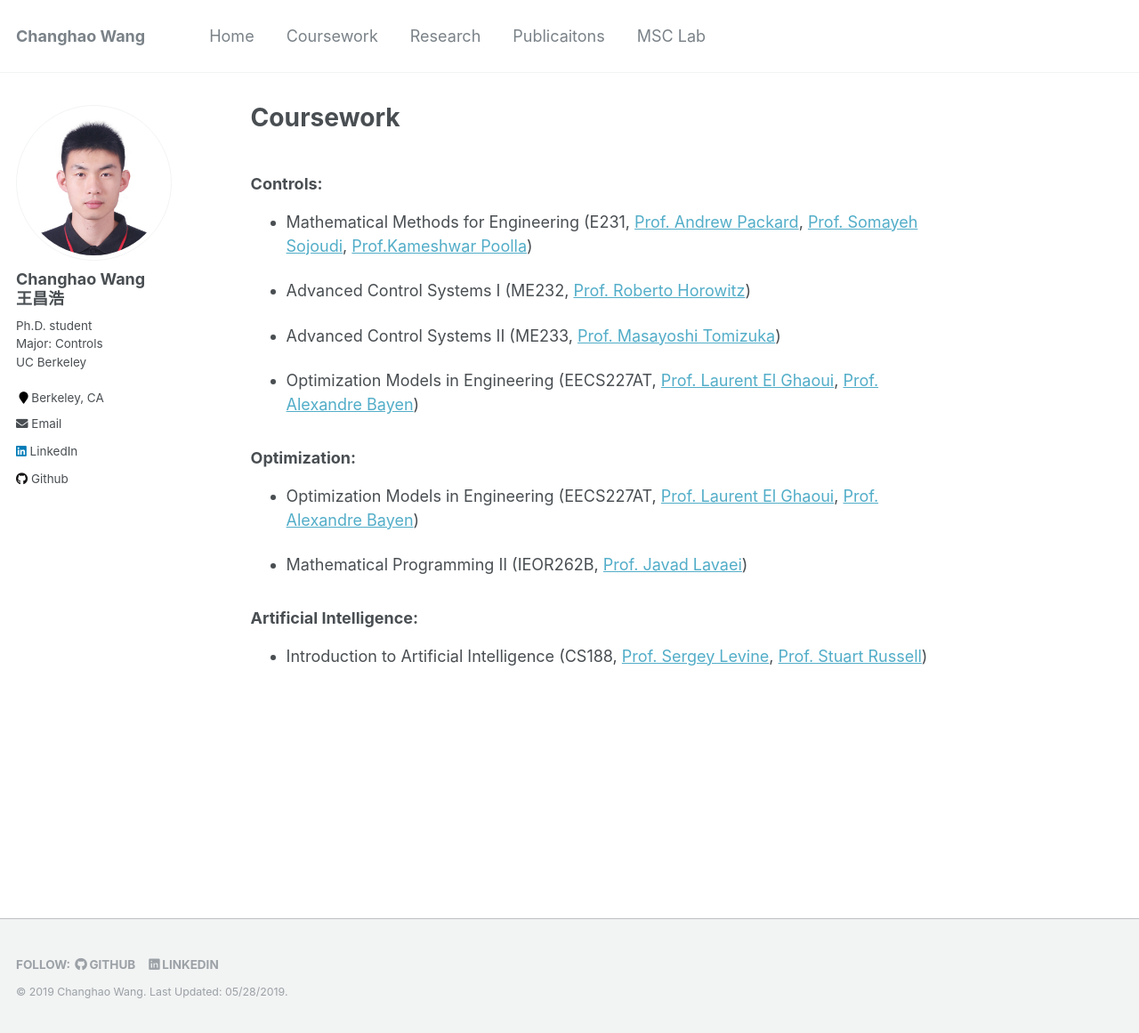
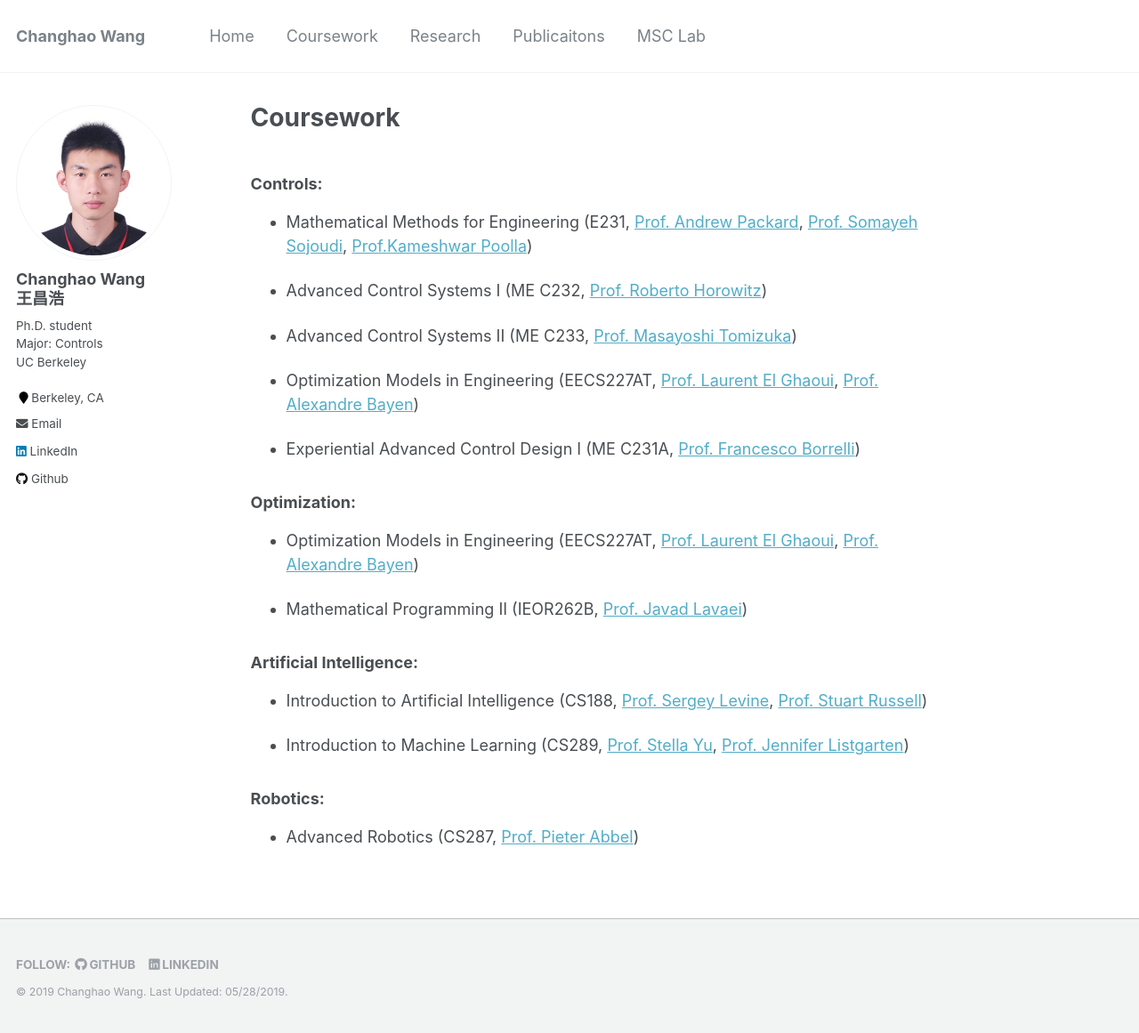
Before and after one commit to Shiyu-Jin/Shiyu-Jin.github.io, a Jekyll site: the page built from _pages/coursework.md, in a window 1280 px wide and 1161 px high. Shown: the whole window at 89% size. Built offline with Jekyll 4.4.1, drawn with Linux system fonts in a browser that asks for light colours.

Commit message:
Update CourseWork

```diff
--- a/_pages/coursework.md
+++ b/_pages/coursework.md
@@ -1,7 +1,7 @@
 ---
 permalink: /coursework/
 title: "Coursework"
-description: "I major in Controls in the department of Mechanical Engineering. I also minor in optimization and artificial intelligence."
+description: "I major in controls and minor in robotics and artificial intelligence."
 author_profile: true
 # redirect_from:
   #  - /coursework/
@@ -11,11 +11,13 @@ author_profile: true
 
 - Mathematical Methods for Engineering (E231, [Prof. Andrew Packard](https://www.me.berkeley.edu/people/faculty/andrew-packard){:target="_blank"}, [Prof. Somayeh Sojoudi]([https://www.me.berkeley.edu/people/faculty/somayeh-sojoudi){:target="_blank"}, [Prof.Kameshwar Poolla](https://www.me.berkeley.edu/people/faculty/kameshwar-poolla){:target="_blank"})
 
-- Advanced Control Systems I (ME232, [Prof. Roberto Horowitz](https://www.me.berkeley.edu/horowitz/){:target="_blank"})
+- Advanced Control Systems I (ME C232, [Prof. Roberto Horowitz](https://www.me.berkeley.edu/horowitz/){:target="_blank"})
 
-- Advanced Control Systems II (ME233, [Prof. Masayoshi Tomizuka](https://www.me.berkeley.edu/people/faculty/masayoshi-tomizuka/){:target="_blank"})
+- Advanced Control Systems II (ME C233, [Prof. Masayoshi Tomizuka](https://www.me.berkeley.edu/people/faculty/masayoshi-tomizuka/){:target="_blank"})
 
 - Optimization Models in Engineering (EECS227AT, [Prof. Laurent El Ghaoui](https://www2.eecs.berkeley.edu/Faculty/Homepages/elghaoui.html/{:target="_blank"}), [Prof. Alexandre Bayen](https://www2.eecs.berkeley.edu/Faculty/Homepages/bayen.html/){:target="_blank"})
+
+- Experiential Advanced Control Design I (ME C231A, [Prof. Francesco Borrelli](https://me.berkeley.edu/people/francesco-borrelli/){:target="_blank"})
 
 ### Optimization:
 
@@ -26,3 +28,9 @@ author_profile: true
 ### Artificial Intelligence:
 
 - Introduction to Artificial Intelligence (CS188, [Prof. Sergey Levine](https://people.eecs.berkeley.edu/~svlevine/){:target="_blank"}, [Prof. Stuart Russell](https://people.eecs.berkeley.edu/~russell/){:target="_blank"})
+
+- Introduction to Machine Learning (CS289, [Prof. Stella Yu](http://www1.icsi.berkeley.edu/~stellayu/){:target="_blank"}, [Prof. Jennifer Listgarten](http://www.jennifer.listgarten.com){:target="_blank"})
+
+### Robotics:
+
+- Advanced Robotics (CS287, [Prof. Pieter Abbel](https://people.eecs.berkeley.edu/~pabbeel/){:target="_blank"})
```
